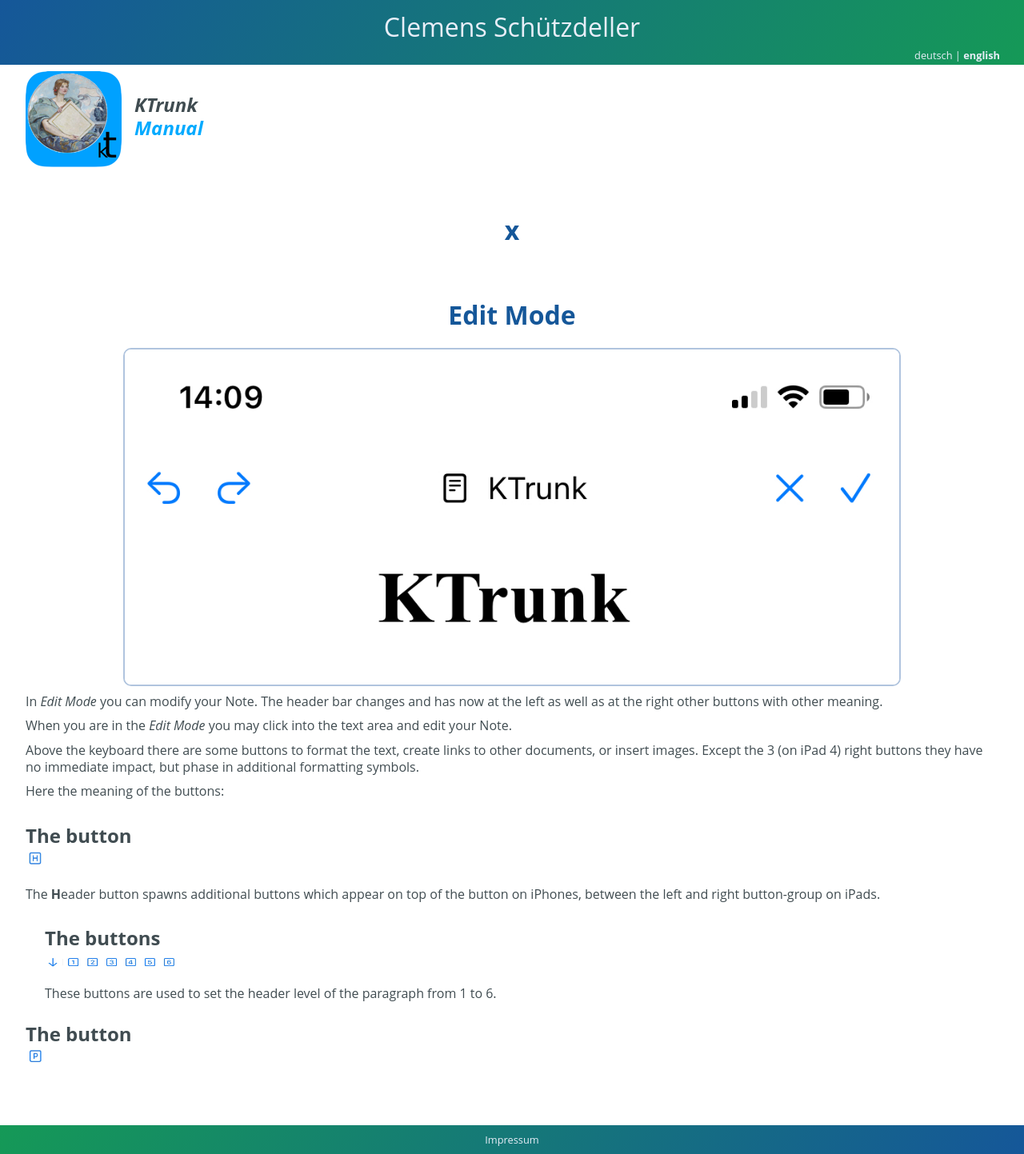
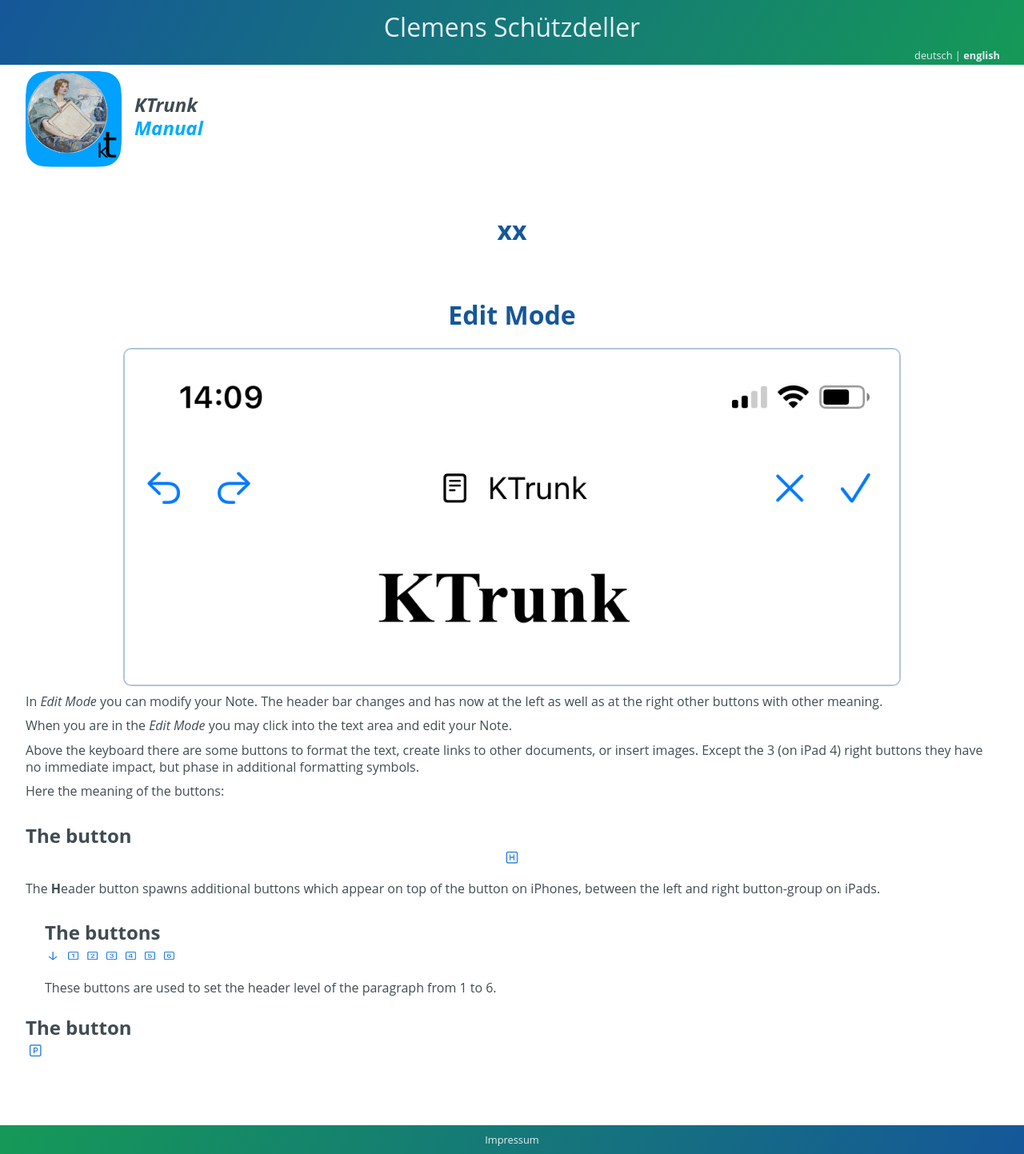
Before and after one commit to cs-LA/home, a Jekyll site: the page built from KTrunk/Manual/EditMode.md, in a window 1280 px wide. Shown: the whole page at 80% size. Built offline with Jekyll 4.4.1, drawn with Linux system fonts in a browser that asks for light colours; our own code applies the rules of GitHub Pages for plain Markdown files.

Commit message:
Update EditMode.md

```diff
--- a/KTrunk/Manual/EditMode.md
+++ b/KTrunk/Manual/EditMode.md
@@ -11,7 +11,7 @@
   </div>
 </div>
 
-# x
+# xx
 
 # <span class="en">Edit Mode</span><span class="de">Bearbeitungs-Modus</span>
 
@@ -29,7 +29,7 @@
 <span class="en">Here the meaning of the buttons:</span>
 <span class="de">Hier die Bedeutung der Schaltflächen:</span>
 
-<h3><span class="en">The button</span><span class="de">Die Schaltfläche</span> <img src="EditButtonH.jpg" style="display: inline; height: 1em; width: 1em;"></h3>
+<h3><span class="en">The button</span><span class="de">Die Schaltfläche</span> <img src="EditButtonH.jpg" style="vertical-align: middle; height: 1em; width: 1em;"></h3>
 
 <span class="en">The <b>H</b>eader button spawns additional buttons which appear on top of the button on iPhones, between the left and right button-group on iPads.</span>
 <span class="de">Die <b>H</b>-Schaltfläche (<i>Header</i>) bringt weiter Schaltflächen zum Vorschein, die auf iPhones oberhalb der Schaltfläche, auf iPads zwischen den linken und rechten Schaltflächen-Gruppen erscheinen.</span>
```
